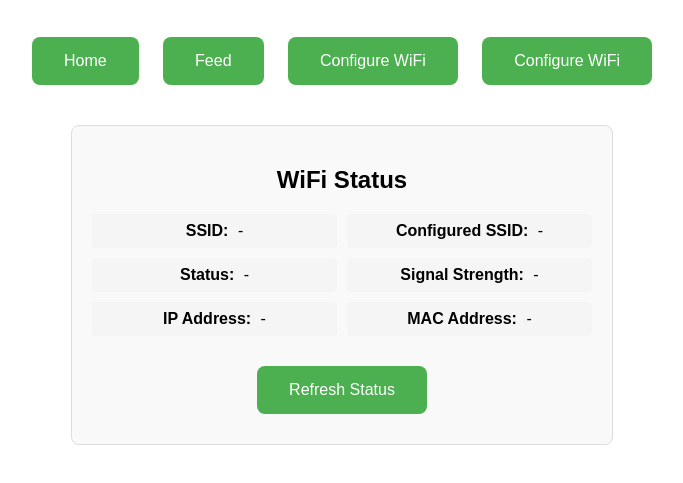
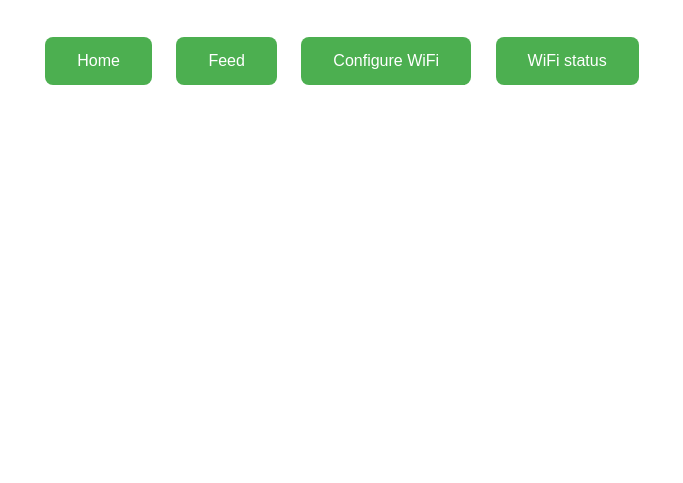
Before and after one commit to garekus/wifi-feeder, a plain HTML site: page data/index.html in a window 1280 px wide. Shown: the part 61-544 px from the top of the page, without its empty margins (298-981 px from the left). Drawn offline with Linux system fonts and the light colour scheme.

Commit message:
Fix styles

```diff
--- a/data/index.html
+++ b/data/index.html
@@ -13,7 +13,7 @@
         <button class="btn" onclick="closeAllBlocks()">Home</button>
         <button class="btn" onclick="feed()">Feed</button>
         <button class="btn" onclick="toggleBlock('wifiConfigContainer')">Configure WiFi</button>
-        <button class="btn" onclick="toggleBlock('wifiStatusContainer', refreshWifiStatus)">Configure WiFi</button>
+        <button class="btn" onclick="toggleBlock('wifiStatusContainer', refreshWifiStatus)">WiFi status</button>
     </div>
 
     <!-- wifi config form -->
@@ -49,9 +49,9 @@
     </div>
 
     <!-- WiFi Status Display -->
-    <div class="form-container" id="wifiStatusContainer">
+    <div class="form-container" id="wifiStatusContainer" style="display: none;">
         <h2>WiFi Status</h2>
-        <div class="status-grid">
+        <div class=" status-grid">
             <div class="status-item">
                 <span class="status-label">SSID:</span>
                 <span id="currentSsid">-</span>
```
